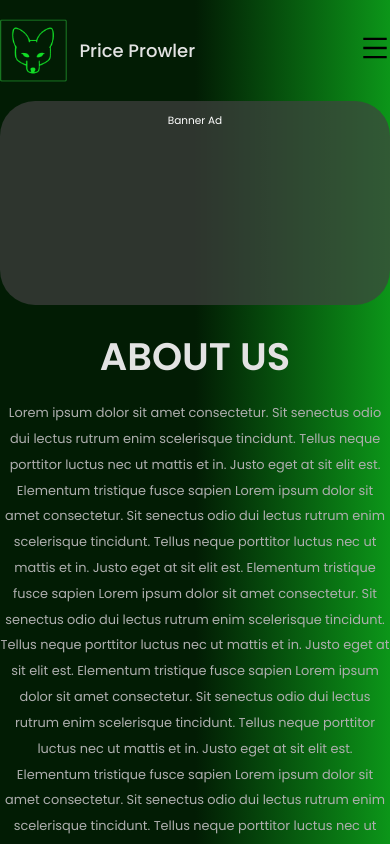
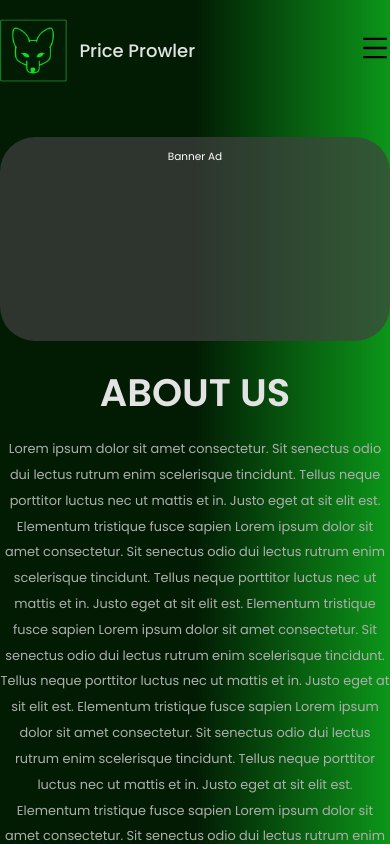
Before and after one commit to ahsaankhatri/Price-Prowler, a React (Vite) app: page /about in a window 390 px wide. Shown: the top 844 px of the page. Built offline with nearby package versions, Linux system fonts and the light colour scheme.

Commit message:
Update Header.css

```diff
--- a/src/components/Header/Header.css
+++ b/src/components/Header/Header.css
@@ -100,7 +100,7 @@ body .col-6 .menu-wrapper ul li a.active{
     body footer#colophon .copyright p{font-size: 1.05em;}
     body header#masthead .logo .logo-box img{width: 30%}
     /* About Us */
-    body #page .about-section .banner-ad{height: 15em;}
+    body #page .about-section .banner-ad{height: 15em; margin-top: 3em;}
     body #page .about-section .about-txt h1{font-size: 3.2em; margin: 0.6em 0 0.4em 0;}
     body #page .about-section .about-txt p{line-height: 2; font-size: 1.075em; margin: 0 auto 3em auto;}
     /* Contact */
```
